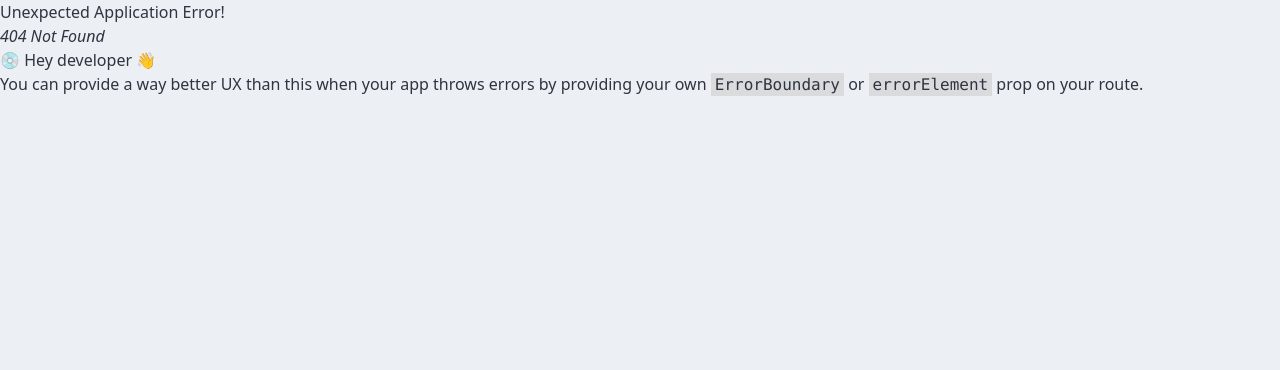
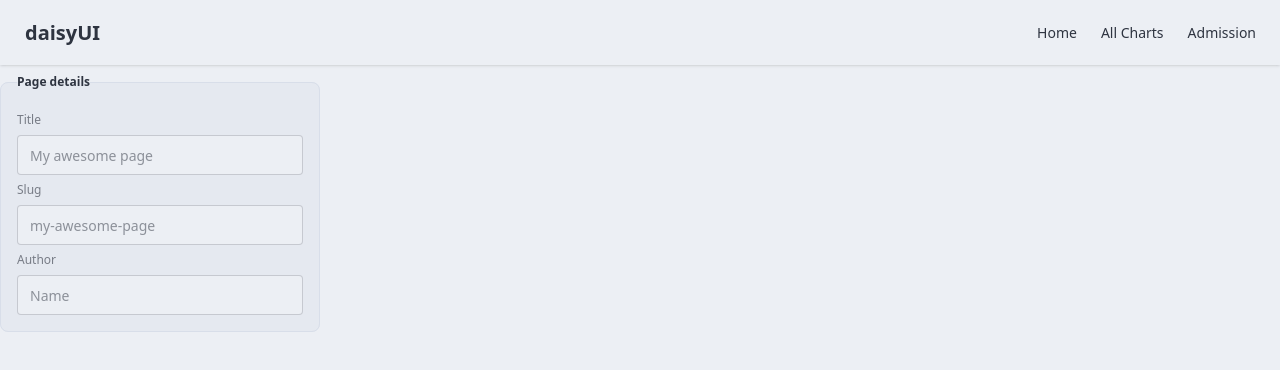
Before and after one commit to bobbythree/emr-system, a React (Vite) app: page /admission in a window 1280 px wide. Before the commit this address had no page. Shown: the top 370 px of the page. Built offline with nearby package versions, Linux system fonts and the light colour scheme.

Commit message:
add routes for admission and allcharts

```diff
--- a/src/App.jsx
+++ b/src/App.jsx
@@ -7,12 +7,16 @@ import {
 
 import HomePage from './pages/HomePage.jsx'
 import MainLayout from './layouts/MainLayout.jsx'
+import AllChartsPage from './pages/AllChartsPage.jsx'
+import Admission from './pages/Admission.jsx'
 
 
 const router = createBrowserRouter(
   createRoutesFromElements(
     <Route path='/' element={<MainLayout />}>
       <Route index element={<HomePage />} />
+      <Route path='/all' element={<AllChartsPage />} />
+      <Route path='/admission' element={<Admission />} />
     </Route>
   )
 );
--- a/src/Components/NavBar.jsx
+++ b/src/Components/NavBar.jsx
@@ -7,9 +7,21 @@ export default function NavBar() {
       </div>
       <div className="flex-none">
         <ul className="menu menu-horizontal px-1">
-          <li><a>Home</a></li>
-          <li><a>All Charts</a></li>
-          <li><a>Admission</a></li>
+          <li>
+            <a href='/'>
+              Home
+            </a>
+          </li>
+          <li>
+            <a href='/all'>
+              All Charts
+            </a>
+          </li>
+          <li>
+            <a href='/admission'>
+              Admission
+            </a>
+          </li>
         </ul>
       </div>
     </div>
--- /dev/null
+++ b/src/pages/Admission.jsx
@@ -0,0 +1,17 @@
+
+export default function Admission() {
+  return (
+    <fieldset className="fieldset w-xs bg-base-200 border border-base-300 p-4 rounded-box">
+      <legend className="fieldset-legend">Page details</legend>
+
+      <label className="fieldset-label">Title</label>
+      <input type="text" className="input" placeholder="My awesome page" />
+
+      <label className="fieldset-label">Slug</label>
+      <input type="text" className="input" placeholder="my-awesome-page" />
+
+      <label className="fieldset-label">Author</label>
+      <input type="text" className="input" placeholder="Name" />
+    </fieldset>
+  )
+}
--- /dev/null
+++ b/src/pages/AllChartsPage.jsx
@@ -0,0 +1,7 @@
+import AllCharts from '../Components/AllCharts.jsx'
+
+export default function AllChartsPage() {
+  return (
+    <AllCharts />
+  )
+}
```
